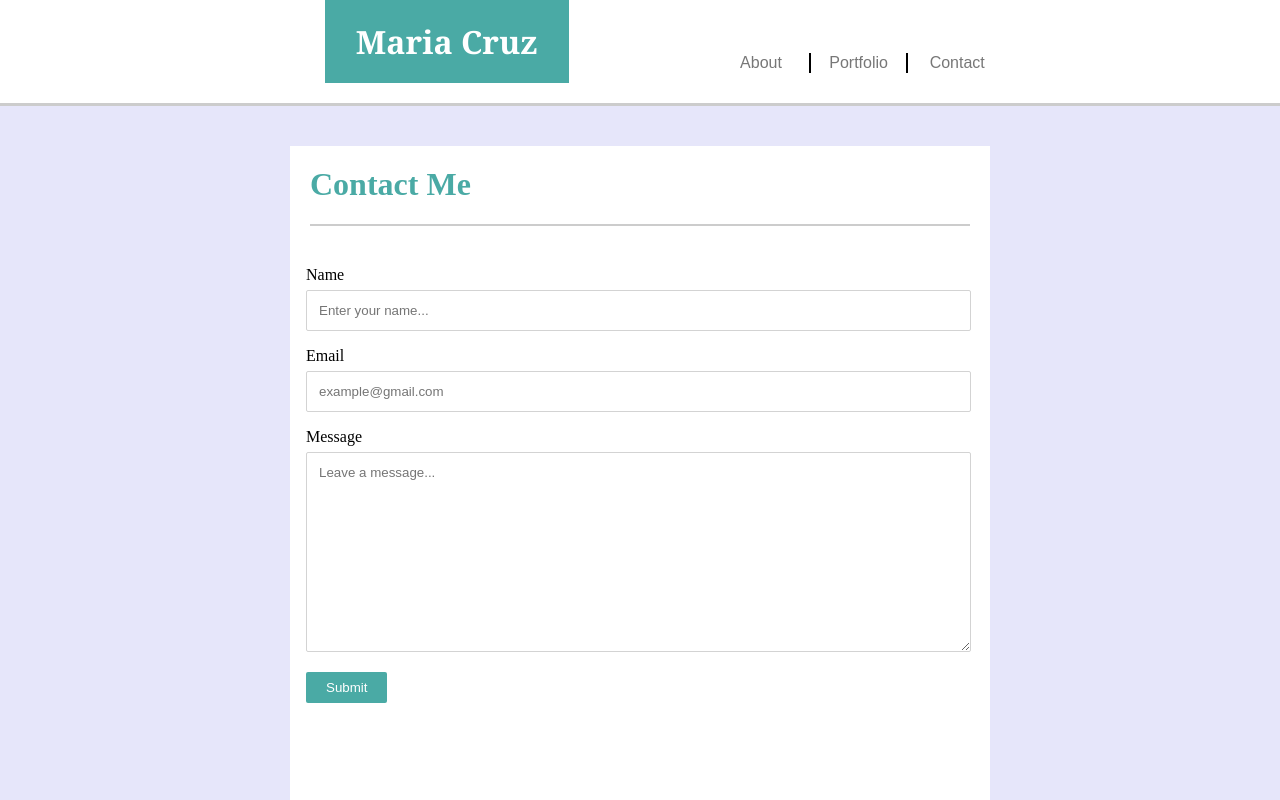
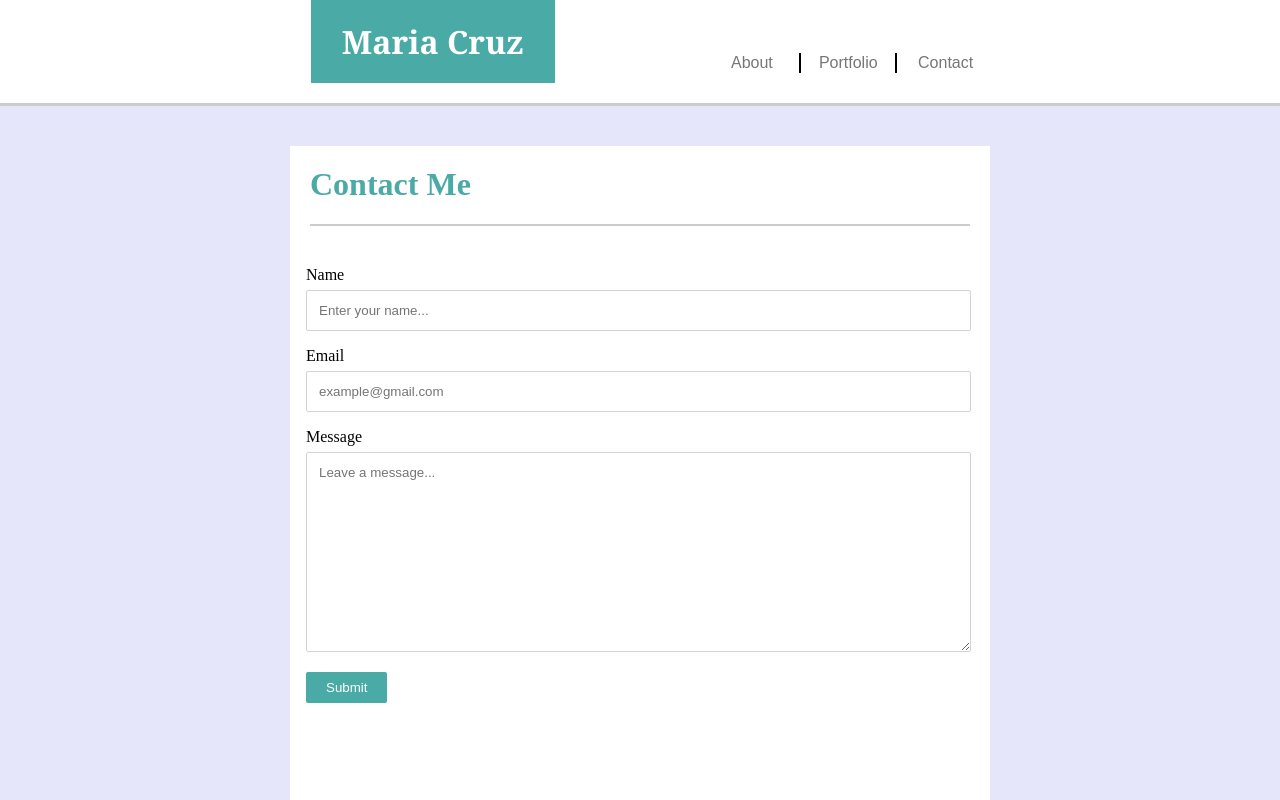
Before and after one commit to mariacruz4/Responsive-Portfolio, a plain HTML site: page contact.html in a window 1280 px wide. Shown: the top 800 px of the page. Drawn offline with Linux system fonts and the light colour scheme.

Commit message:
Final changes

```diff
--- a/assets/css/contact.css
+++ b/assets/css/contact.css
@@ -17,7 +17,7 @@ header{
     position: relative;
     color: white;
     font-family: Georgia, 'Times New Roman', Times, serif;
-    margin-left: 24.15%;
+    margin-left: 23%;
     margin-bottom: -30px;
     margin-top: -30px;
     padding: 20px;
@@ -26,7 +26,7 @@ header{
     box-sizing: border-box;
 }
 #btn-group{
-    margin-right:20%;
+    margin-right:21%;
 }
 #left {
 
--- a/assets/css/style.css
+++ b/assets/css/style.css
@@ -16,7 +16,7 @@ strong{
 }
 .name{
     background: #4aaaa5;
-    position: relative;
+    position: relaive;
     color: white;
     font-family: Georgia, 'Times New Roman', Times, serif;
     margin-left: 13%;
```
